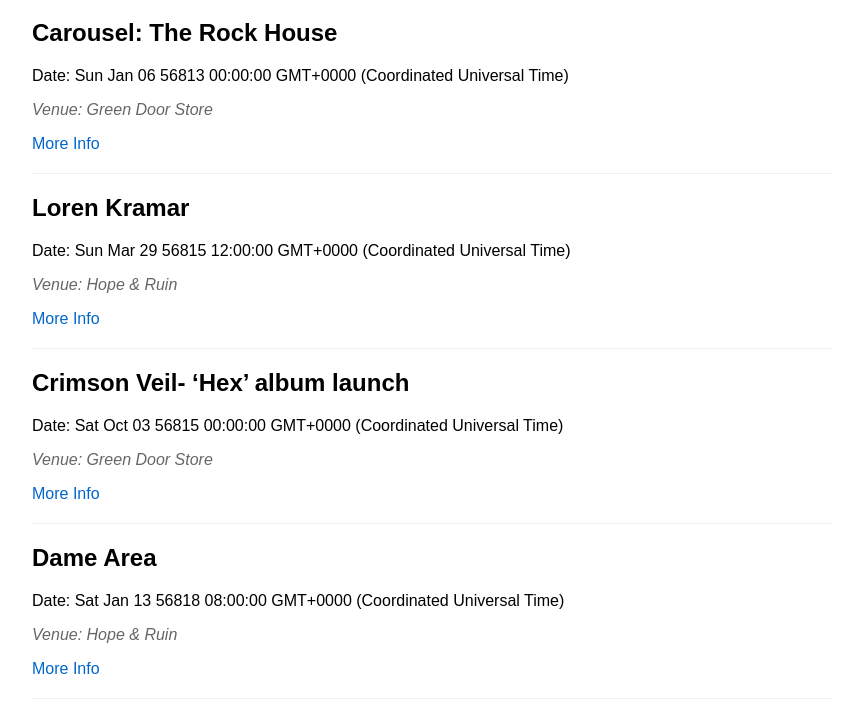
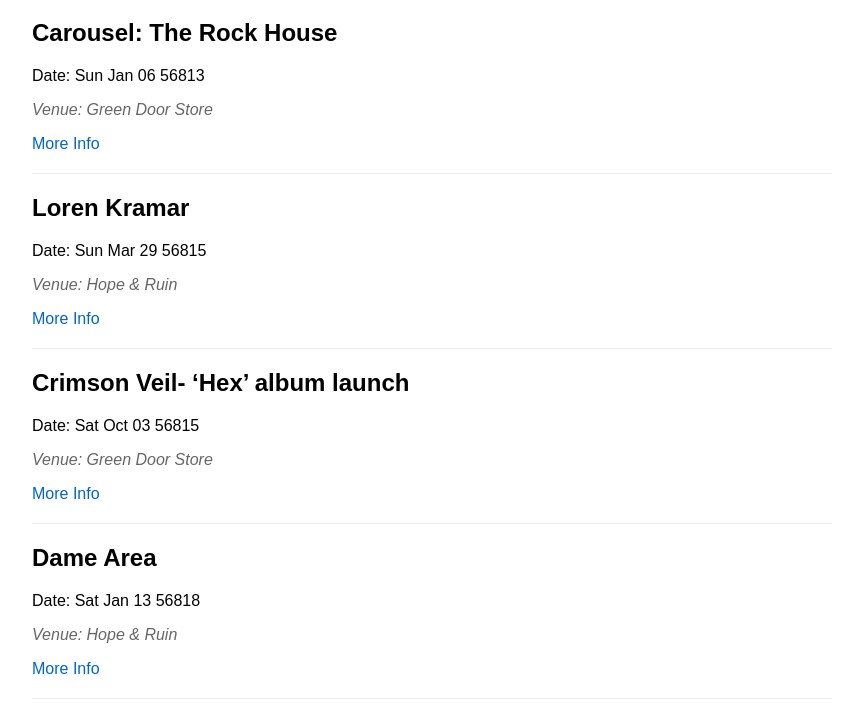
Before and after one commit to luth-er/brighton-gigs, a website: page index.html in a window 1280 px wide. Shown: the part 81-797 px from the top of the page, without its empty margins (208-1071 px from the left). Drawn offline with Linux system fonts and the light colour scheme.

Commit message:
convert unix to nice date format

```diff
--- a/index.html
+++ b/index.html
@@ -45,7 +45,7 @@
 						eventsHTML += `
 							<li>
 								<h2>${event.title}</h2>
-								<p>Date: ${ new Date (event.dateUnix * 1000 ) }</p>
+								<p>Date: ${ new Date (event.dateUnix * 1000 ).toDateString() }</p>
 								<p class="venue">Venue: ${event.venue}</p>
 								<a href="${event.link}" target="_blank">More Info</a>
 							</li>
```
